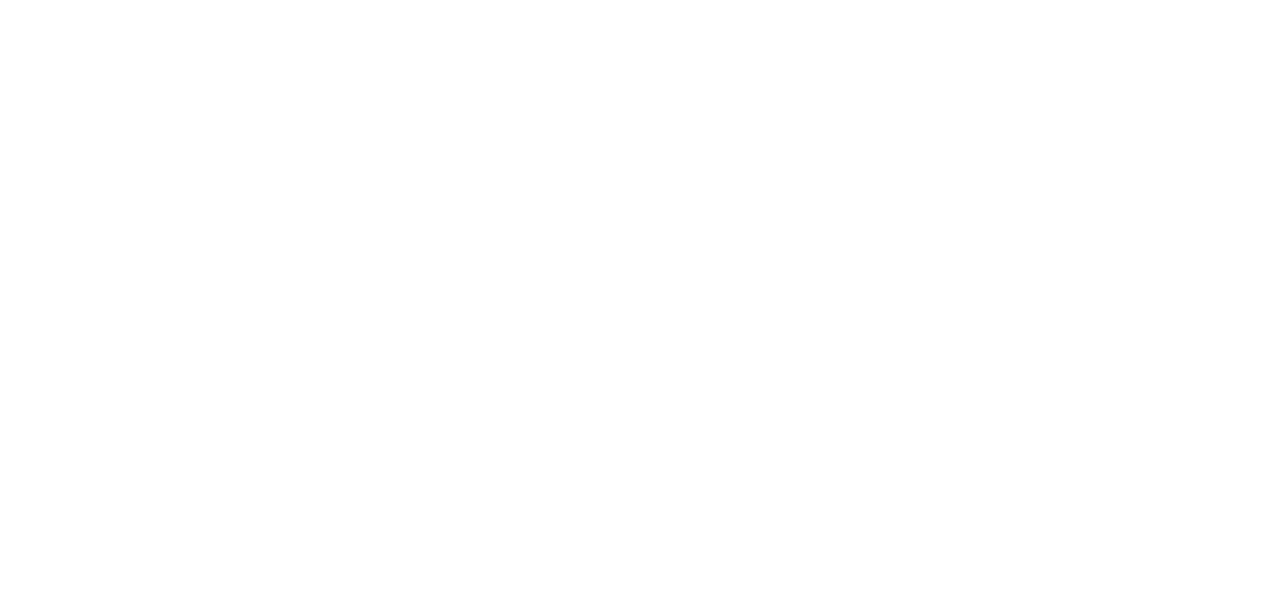
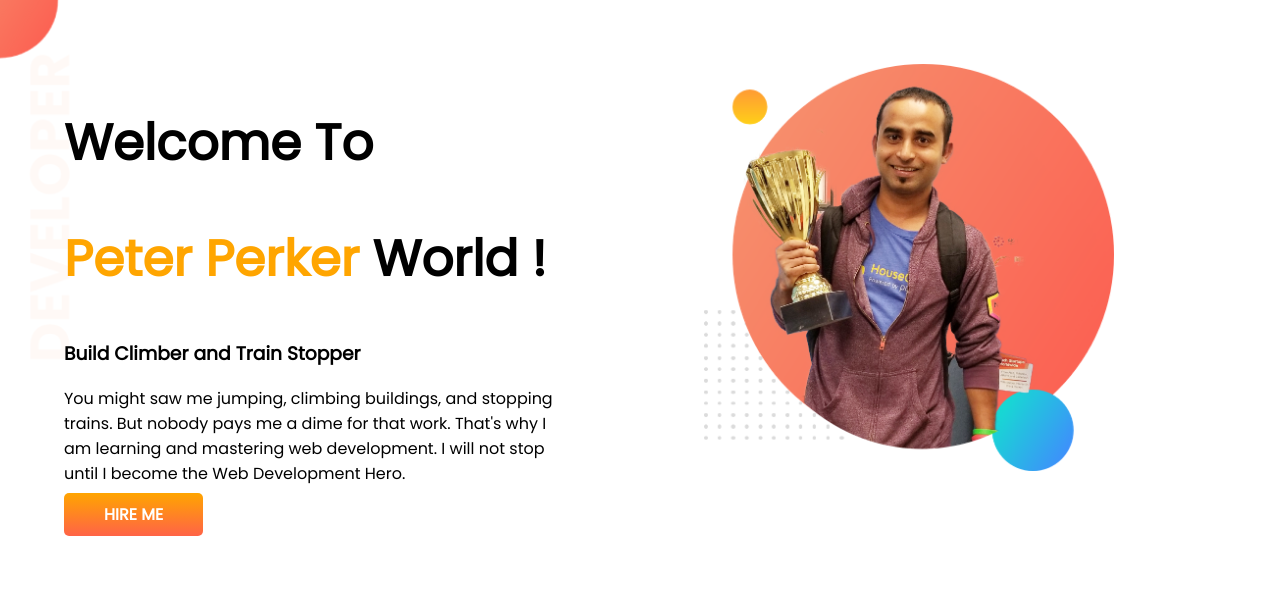
Before and after one commit to Ismotarakhatun/devoloper-portfolio, a plain HTML site: page index.html in a window 1280 px wide. Drawn offline with Linux system fonts and the light colour scheme.

Commit message:
top banner added

```diff
--- a/index.html
+++ b/index.html
@@ -5,9 +5,29 @@
     <meta http-equiv="X-UA-Compatible" content="IE=edge">
     <meta name="viewport" content="width=device-width, initial-scale=1.0">
     <title>Ismotara portfolio</title>
+    <link rel="preconnect" href="https://fonts.googleapis.com">
+<link rel="preconnect" href="https://fonts.gstatic.com" crossorigin>
+<link href="https://fonts.googleapis.com/css2?family=Poppins&display=swap" rel="stylesheet">
     <link rel="stylesheet" href="style.css">
+
 </head>
 <body>
+   <section class="top-banner">
+    <div class="half-width"> <h1>Welcome To</h1>
+        <h1 ><span class="orange-color">Peter Perker</span> World !</h1>
+        <h3>Build Climber and Train Stopper</h3>
+        <p>You might saw me jumping, climbing buildings, and stopping trains. But nobody pays me a dime for that work. That's why I am learning and mastering web development. I will not stop until I become the Web Development Hero.
+     </p>
+     <a class="link-button" target="_blank" href="https://www.linkedin.com/company/programminghero/">HIRE ME</a>
+     </div>
+ <div class="half-width">
+    <img src="images/jhankar.png" alt="">
 
-</body>
+</div>
+   </section>
+
+
+
+
+
 </html>
--- a/style.css
+++ b/style.css
@@ -0,0 +1,32 @@
+body{
+    font-family: 'Poppins', sans-serif;
+    margin: 0px;
+}
+h1{
+    font-size: 50px;
+}
+    .orange-color{
+        color:orange;
+    }
+    section{
+        display: flex;
+    }
+    .half-width{
+        width: 50%;
+        padding: 5%;
+    }
+    .half-width img{
+        width: 80%;
+    }
+    .link-button{
+        text-decoration: none;
+        background-image: linear-gradient(orange,tomato);
+        padding: 10px 40px;
+        color:white;
+        font-weight:700;
+        border-radius: 5px;
+    }
+    .top-banner{
+        background-image: url(images/top-banner.png);
+        background-repeat: no-repeat;
+    }
```
Also changed, not shown: images/dream-bg.png (added), images/exp-bg.png (added), images/jhankar.png (added), images/jhankar2.png (added), images/my-bg2.png (added), images/top-banner.png (added), 7 other files.
